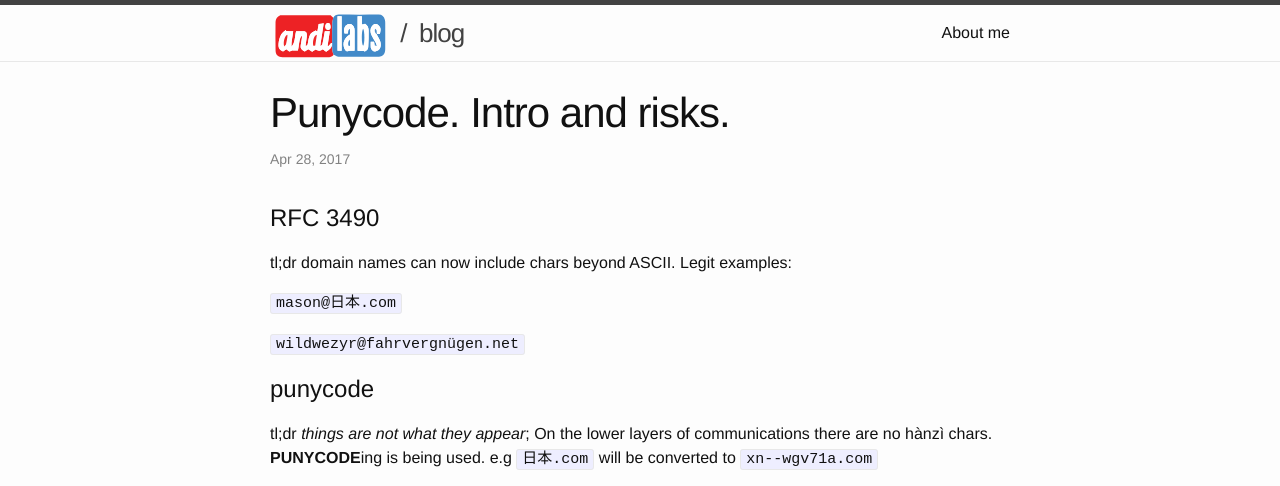
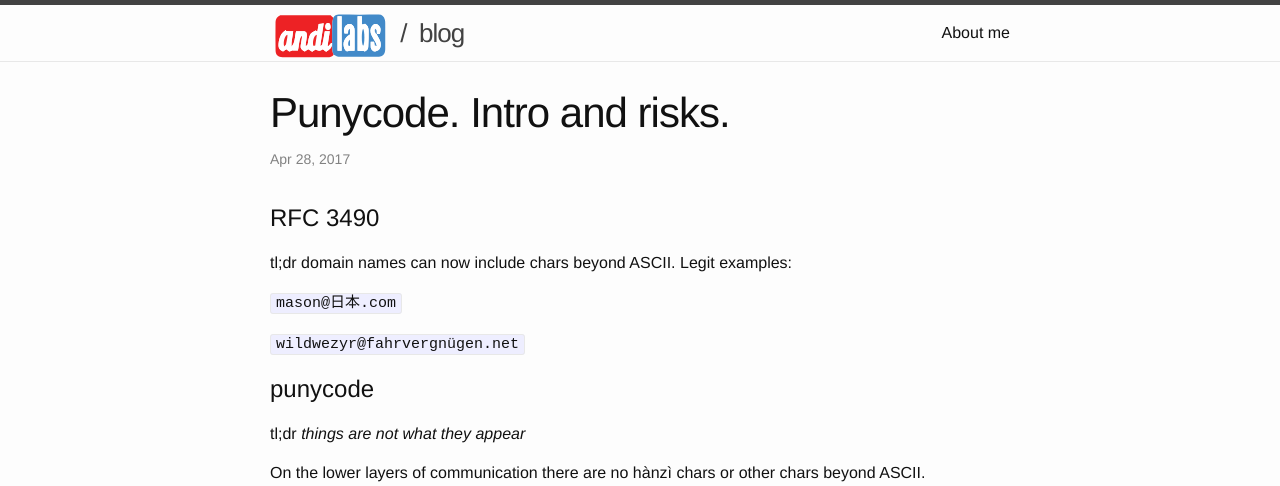
Before and after one commit to f4ww4z/andilabs.github.io, a Jekyll site: the page built from _posts/2017-04-28-punycode-intro-and-security-risks.markdown, in a window 1280 px wide and 1400 px high. Shown: the top 486 px of the window. Built offline with Jekyll 4.4.1, drawn with Linux system fonts in a browser that asks for light colours; some of the changed text lies outside the part shown.

Commit message:
Update 2017-04-28-punycode-intro-and-security-risks.markdown

```diff
--- a/_posts/2017-04-28-punycode-intro-and-security-risks.markdown
+++ b/_posts/2017-04-28-punycode-intro-and-security-risks.markdown
@@ -17,15 +17,17 @@ tl;dr domain names can now include chars beyond ASCII. Legit examples:
 
 punycode
 ========
-tl;dr *things are not what they appear*; On the lower layers of communications there are no hànzì chars. **PUNYCODE**ing is being used.
-e.g `日本.com` will be converted to `xn--wgv71a.com`
+tl;dr *things are not what they appear*
+
+On the lower layers of communication there are no hànzì chars or other chars beyond ASCII. **PUNYCODE**ing happens.
+e.g `日本.com` is converted to `xn--wgv71a.com`
 
 more on punycode:
-https://en.wikipedia.org/wiki/Punycode
-https://tools.ietf.org/html/rfc3492
+![https://en.wikipedia.org/wiki/Punycode](https://en.wikipedia.org/wiki/Punycode)
+![https://tools.ietf.org/html/rfc3492](https://tools.ietf.org/html/rfc3492)
 
 web converter can be found here:
-https://www.punycoder.com/
+![https://www.punycoder.com/](https://www.punycoder.com/)
 
 
 risks:
@@ -33,4 +35,4 @@ risks:
 
 ![fake apple.com looking pretty legit](/assets/punycode-fake-apple-website.jpg)
 
-demo: https://www.xn--80ak6aa92e.com/ will be converted to for user in web browser (till security update) as https://www.apple.com what more with green padlock standing for valid certificate!!! STRANGE
+demo: ![https://www.xn--80ak6aa92e.com/ ](https://www.xn--80ak6aa92e.com/) will be converted to for user in web browser (till security update) as `https://www.apple.com` what more with green padlock standing for valid certificate!!! STRANGE
```
